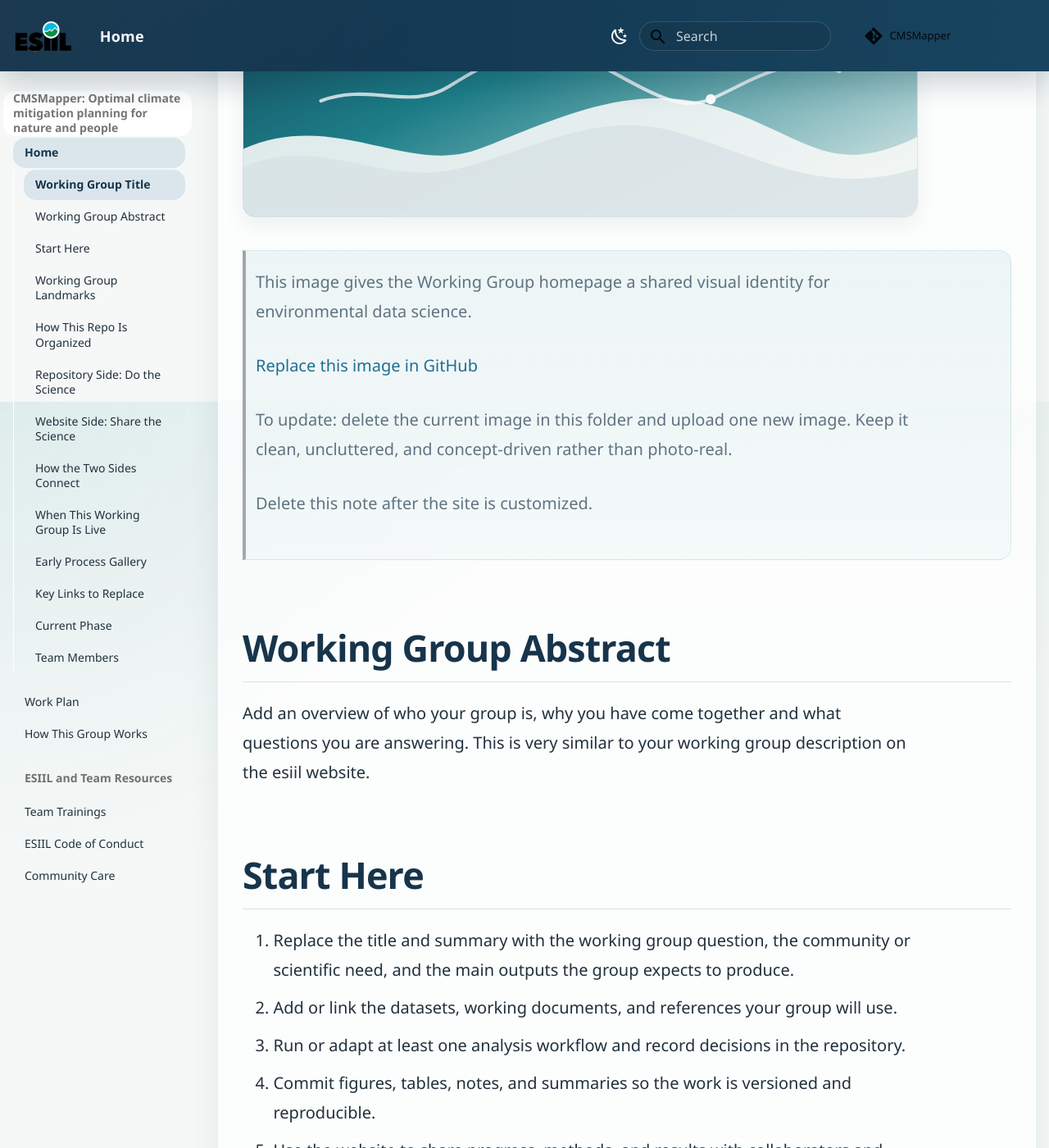
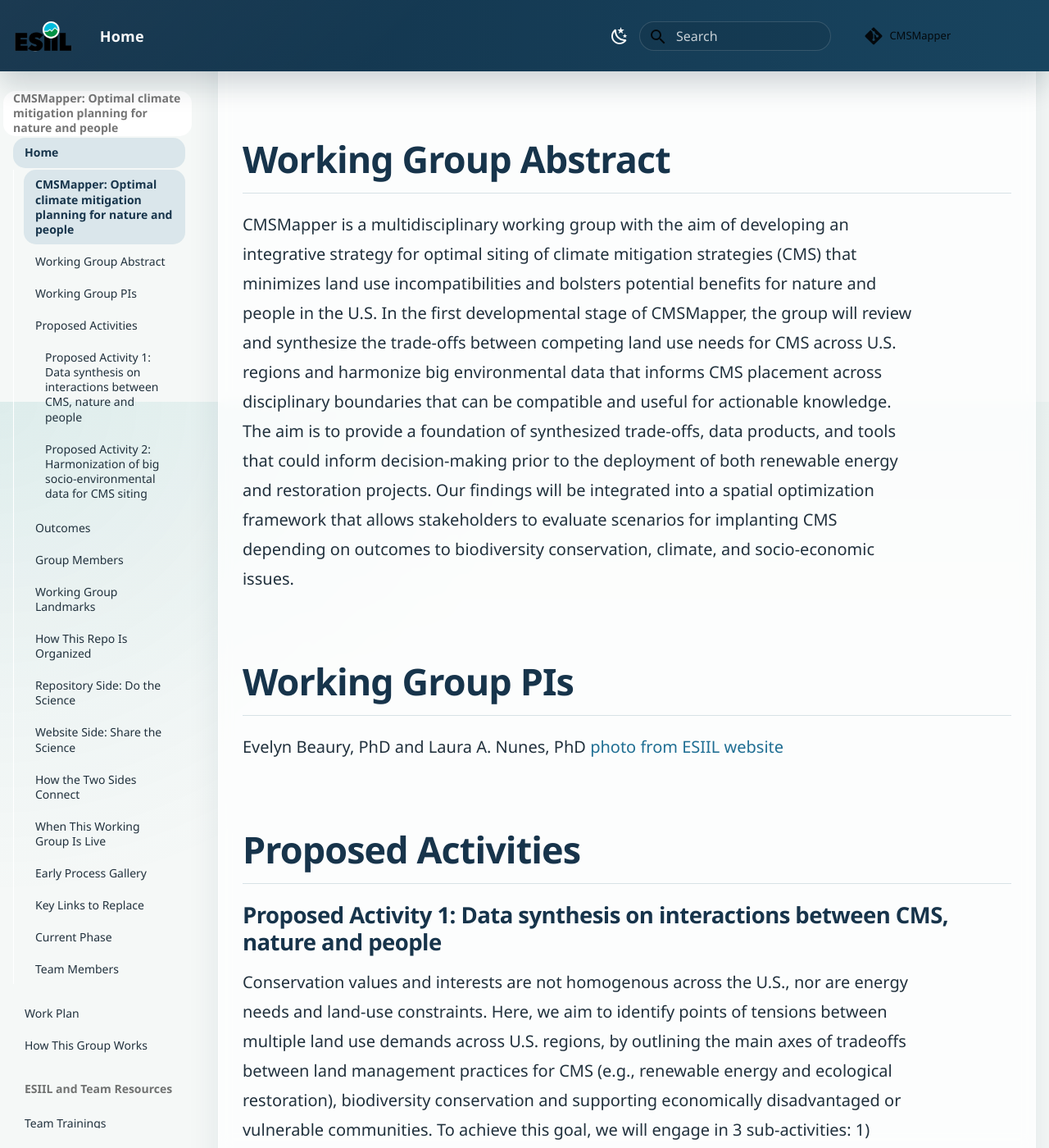
Before and after one commit to CU-ESIIL/CMSMapper, an MkDocs documentation site: the page built from docs/index.md, in a window 1280 px wide and 1400 px high, scrolled down 910 px. Shown: the whole window at 82% size. Built offline with MkDocs 1.6.1 and Material for MkDocs 9.7.7, drawn with Linux system fonts in a browser that asks for light colours; comment, search, counter and statistics services are not loaded; some of the changed text lies outside the part shown.

Commit message:
Update index.md
Initial changes to front page

```diff
--- a/docs/index.md
+++ b/docs/index.md
@@ -1,35 +1,33 @@
 # Home
 
-## Working Group Title
+## CMSMapper: Optimal climate mitigation planning for nature and people
 
-Working Group Title
-
-This working group runs as a single system: a GitHub repository where environmental data science is organized, analyzed, and versioned, and a public website where results are explained and shared with the community.
-
-As the working group progresses, the repository becomes the reproducible record of the science, and the website becomes the public report.
-
-[Edit this homepage in GitHub](https://github.com/CU-ESIIL/Working_group_OASIS/edit/main/docs/index.md){ .md-button .md-button--secondary }
-[Open the GitHub repository](https://github.com/CU-ESIIL/Working_group_OASIS){ .md-button }
-
-![Placeholder image for the homepage overview][slot-hero]{ .homepage-hero }
-
---8<-- "_generated/slot_notes/hero.md"
+The U.S is amid two environmental crises: a climate crisis due to rising carbon emissions and a biodiversity crisis due to unprecedented ecosystem degradation driving loss of species. At the same time, economic and technological growth demands higher energy production. The expansion of the U.S energy grid must co-occur within a landscape matrix that also considers climate and biodiversity priorities.  Alongside these land use trade-offs, there is also a need to consider consequences of land use planning on socio-economic issues such as human health, livelihood and social inequities. Activities to reduce or sequester carbon emissions, or climate mitigation strategies (CMS) are essential to address the climate crisis with some CMS, such as ecological restoration, also having benefits to biodiversity. Over the years, there has been growing literature on the interactions between CMS, nature and people. However, these disparate datasets have not been reconciled for decision making across regions in the U.S. The development of evidence-based guidance on optimal CMS planning requires cross-sectoral expertise, data synthesis, and the production of open, harmonized data products.
 
 ## Working Group Abstract
 
-Add an overview of who your group is, why you have come together and what questions you are answering. This is very similar to your working group description on the esiil website.
+CMSMapper is a multidisciplinary working group with the aim of developing an integrative strategy for optimal siting of climate mitigation strategies (CMS) that minimizes land use incompatibilities and bolsters potential benefits for nature and people in the U.S. In the first developmental stage of CMSMapper, the group will review and synthesize the trade-offs between competing land use needs for CMS across U.S. regions and harmonize big environmental data that informs CMS placement across disciplinary boundaries that can be compatible and useful for actionable knowledge. The aim is to provide a foundation of synthesized trade-offs, data products, and tools that could inform decision-making prior to the deployment of both renewable energy and restoration projects. Our findings will be integrated into a spatial optimization framework that allows stakeholders to evaluate scenarios for implanting CMS depending on outcomes to biodiversity conservation, climate, and socio-economic issues.
 
-## Start Here
+## Working Group PIs
+Evelyn Beaury, PhD and Laura A. Nunes, PhD
+[photo from ESIIL website](https://esiil.org/sites/default/files/inline-images/image_13.png)
 
-1. Replace the title and summary with the working group question, the community or scientific need, and the main outputs the group expects to produce.
-2. Add or link the datasets, working documents, and references your group will use.
-3. Run or adapt at least one analysis workflow and record decisions in the repository.
-4. Commit figures, tables, notes, and summaries so the work is versioned and reproducible.
-5. Use the website to share progress, methods, and results with collaborators and community audiences.
+## Proposed Activities
+### Proposed Activity 1: Data synthesis on interactions between CMS, nature and people
+Conservation values and interests are not homogenous across the U.S., nor are energy needs and land-use constraints. Here, we aim to identify points of tensions between multiple land use demands across U.S. regions, by outlining the main axes of tradeoffs between land management practices for CMS (e.g., renewable energy and ecological restoration), biodiversity conservation and supporting economically disadvantaged or vulnerable communities. To achieve this goal, we will engage in 3 sub-activities: 1) Conduct a systematic scoping review to synthesize risks and trade-offs between CMS (terrestrial solar or wind energy vs restoration), biodiversity conservation and disadvantaged or vulnerable groups across U.S 2) Collate all relevant literature into a curated, open repository 3) Develop an interactive visualization tool that informs the public on the major risks and opportunities among different land management practices (CMS, conservation and socio-economic activities) across regions of the U.S.
+
+### Proposed Activity 2: Harmonization of big socio-environmental data for CMS siting
+We aim to develop a reproducible framework that integrates socio-economic variables and biodiversity conservation priorities into suitability assessments of CMS siting. To achieve this goal, we will harness a diverse set of big environmental data. These disparate data sources span multiple spatial resolutions (e.g., 1000m,300m, 30m) and data types (gridded rasters, spatial polygons), thus requiring a data harmonization process prior to data analysis. This proposed activity will leverage ESIIL’s CyVerse and Git platforms to develop a reproducible framework for storing and harmonizing these datasets.
+
+## Outcomes
+The working group aims to generate the following data synthesis outputs: 1) Establish a primer for reproducible harmonization of existing data related to siting of CMS that considers nature and people in the U.S. 2) A synthesis report on gaps and opportunities for optimal spatial planning of CMS considering regional interests and tradeoffs for nature and people in the U.S. 3) An interactive, user-friendly learning tool showcasing the synthesis of the best available data on renewable energy, restoration, and intersection with critical areas for nature and people.
+
+## Group Members
 
 [Plan the work](work-plan.md){ .md-button }
 [Document data and resources](how-this-group-works.md#data){ .md-button .md-button--secondary }
 [Set community expectations](community-care.md){ .md-button .md-button--secondary }
+[Open the GitHub repository](https://github.com/CU-ESIIL/Working_group_OASIS){ .md-button }
 
 ## Working Group Landmarks
 
```
